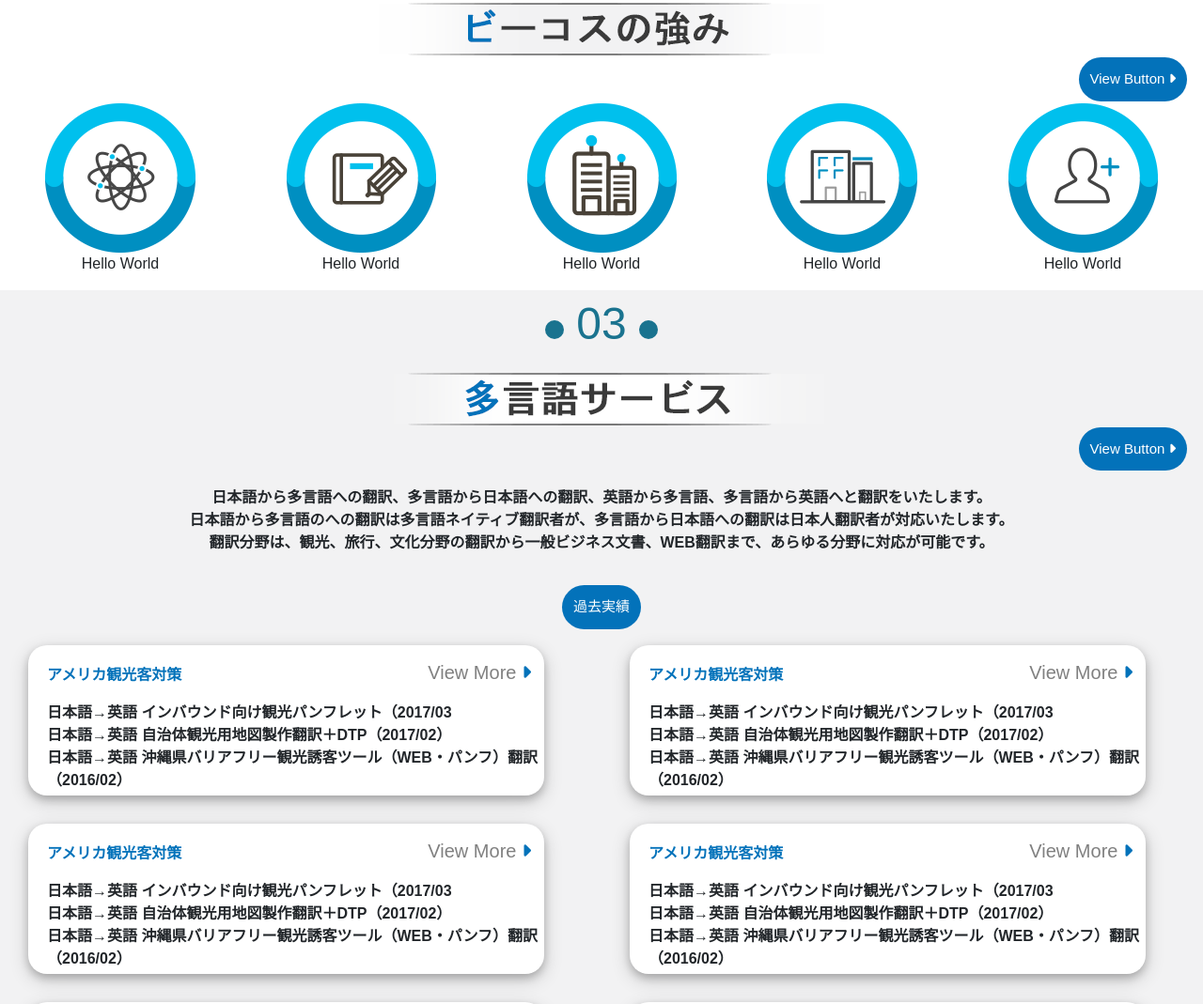
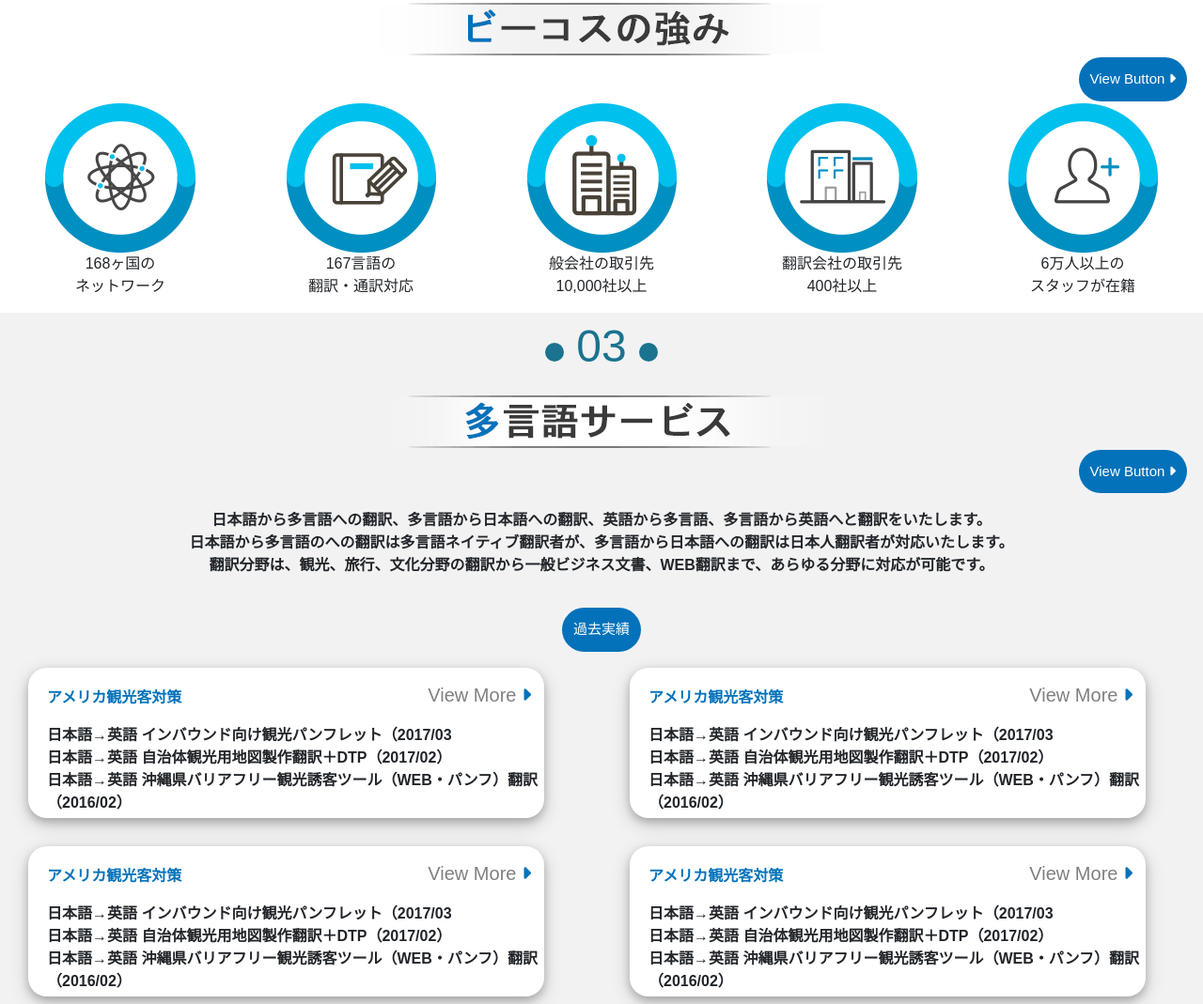
Before and after one commit to SHKShuvo/BCause_BD_Web, a plain HTML site: page index.html in a window 1280 px wide. Shown: the part 2428-3497 px from the top of the page at 94% size. Drawn offline with nearby package versions, Linux system fonts and the light colour scheme.

Commit message:
Update index.html

```diff
--- a/index.html
+++ b/index.html
@@ -212,23 +212,23 @@
         <div class="row">
             <div class="col">
                 <img src="img/cirimg/s1.png" class="mimg img-fluid">
-                <p style="text-align: center;">Hello World</p>
+                <p style="text-align: center;">168ヶ国の<br>ネットワーク</p>
             </div>
             <div class="col">
                 <img src="img/cirimg/s2.png" class="mimg img-fluid">
-                <p style="text-align: center;">Hello World</p>
+                <p style="text-align: center;">167言語の<br> 翻訳・通訳対応</p>
             </div>
             <div class="col">
                 <img src="img/cirimg/s3.png" class="mimg img-fluid">
-                <p style="text-align: center;">Hello World</p>
+                <p style="text-align: center;">般会社の取引先<br>10,000社以上</p>
             </div>
             <div class="col">
                 <img src="img/cirimg/s4.png" class="mimg img-fluid">
-                <p style="text-align: center;">Hello World</p>
+                <p style="text-align: center;">翻訳会社の取引先<br> 400社以上</p>
             </div>
             <div class="col">
                 <img src="img/cirimg/s5.png" class="mimg img-fluid">
-                <p style="text-align: center;">Hello World</p>
+                <p style="text-align: center;">6万人以上の<br>スタッフが在籍</p>
             </div>
         </div>
     </div>
```
